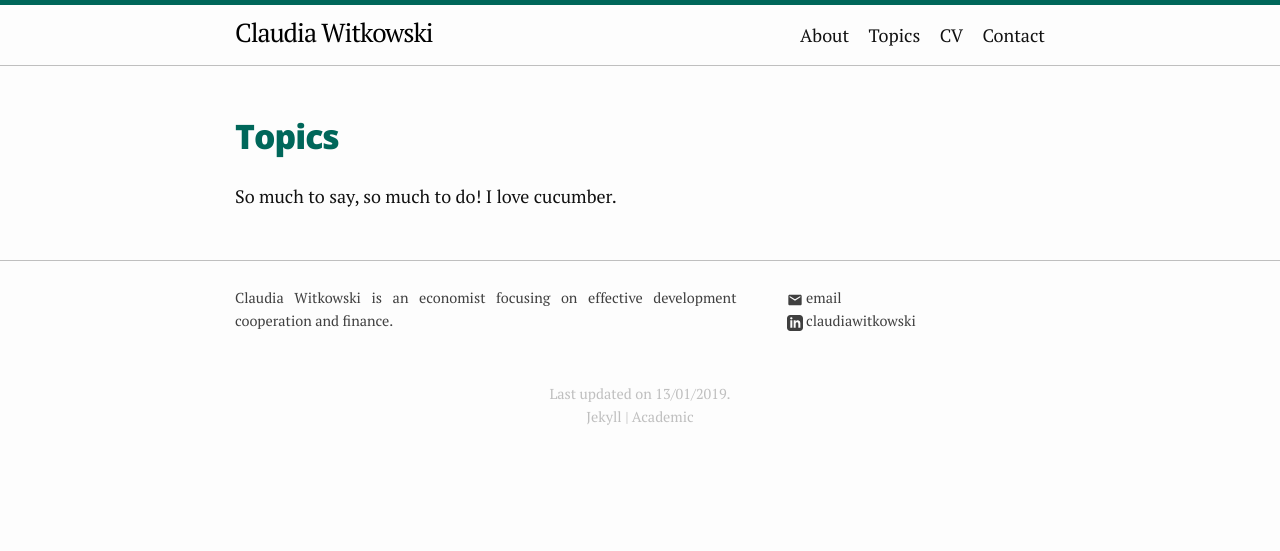
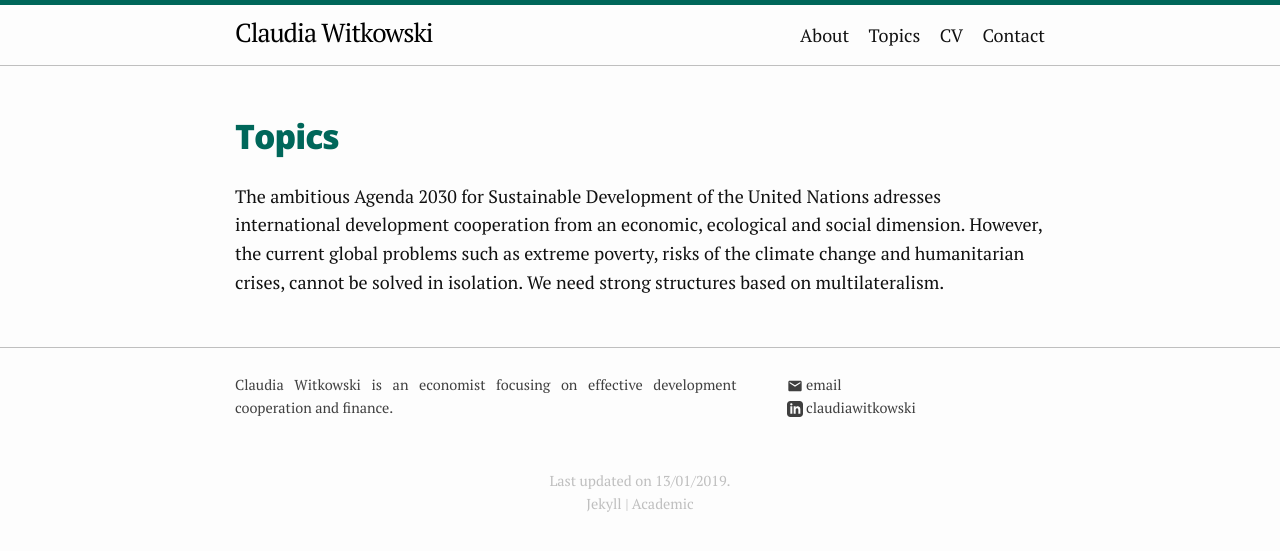
Before and after one commit to clawit91/website, a Jekyll site: the page built from 3_topics.html, in a window 1280 px wide. Shown: the top 551 px of the page. Built offline with Jekyll 4.4.1, drawn with Linux system fonts in a browser that asks for light colours.

Commit message:
Topics Update

```diff
--- a/1_index.html
+++ b/1_index.html
@@ -4,5 +4,6 @@ permalink: /
 priority: 1.0
 ---
 
-<p class="justify">Hi, I'm Claudia and an economist focusing on international development. I am always curious to learn about new development challenges, and how to tackle these.
-Feel free to browse through my webpage, and don't hesitate to get in touch with me.</p>
+<p class="justify">Hi, I'm a freelance data and policy analyst focusing on international development, development finance, and green economies. I have a passion for
+translating rigorous explanatory data analysis into interactive data visualizations and concise policy recommendations. Feel free to browse through my profile, learn
+more about my interests and don't hesitate to get in touch with me.</p>
--- a/3_topics.html
+++ b/3_topics.html
@@ -5,6 +5,19 @@ permalink: /topics/
 ---
 
 <p></p>
-<p>So much to say, so much to do!
+<p>The ambitious Agenda 2030 for Sustainable Development of the United Nations adresses international development cooperation from an economic, ecological and social dimension.
+However, the current global problems such as extreme poverty, risks of the climate change and humanitarian crises, cannot be solved in isolation. We need strong structures
+based on multilateralism.
 
-I love cucumber.</p>
+
+<!--
+
+
+
+At the implementation level, monitoring and evaluation of projects. Ensuring impact benefitting all, and addressing the needs of the most vulnerable ones.
+
+A cross-cutting issue is the use of digitalization and big data in ensuring ... Implementing information and communication technologies can be a sustainable and smart solution. Current projects such as
+blockchain, M-Pesa, or the use of satellites to improve monitoring and data collection at household level are proven powerful tools. At the same time, it has to be ensured that access to these
+technologies and innovations is widely shared and not restricted to countries with a certain cash portfolio.
+
+I love cucumber.</p>-->
```
